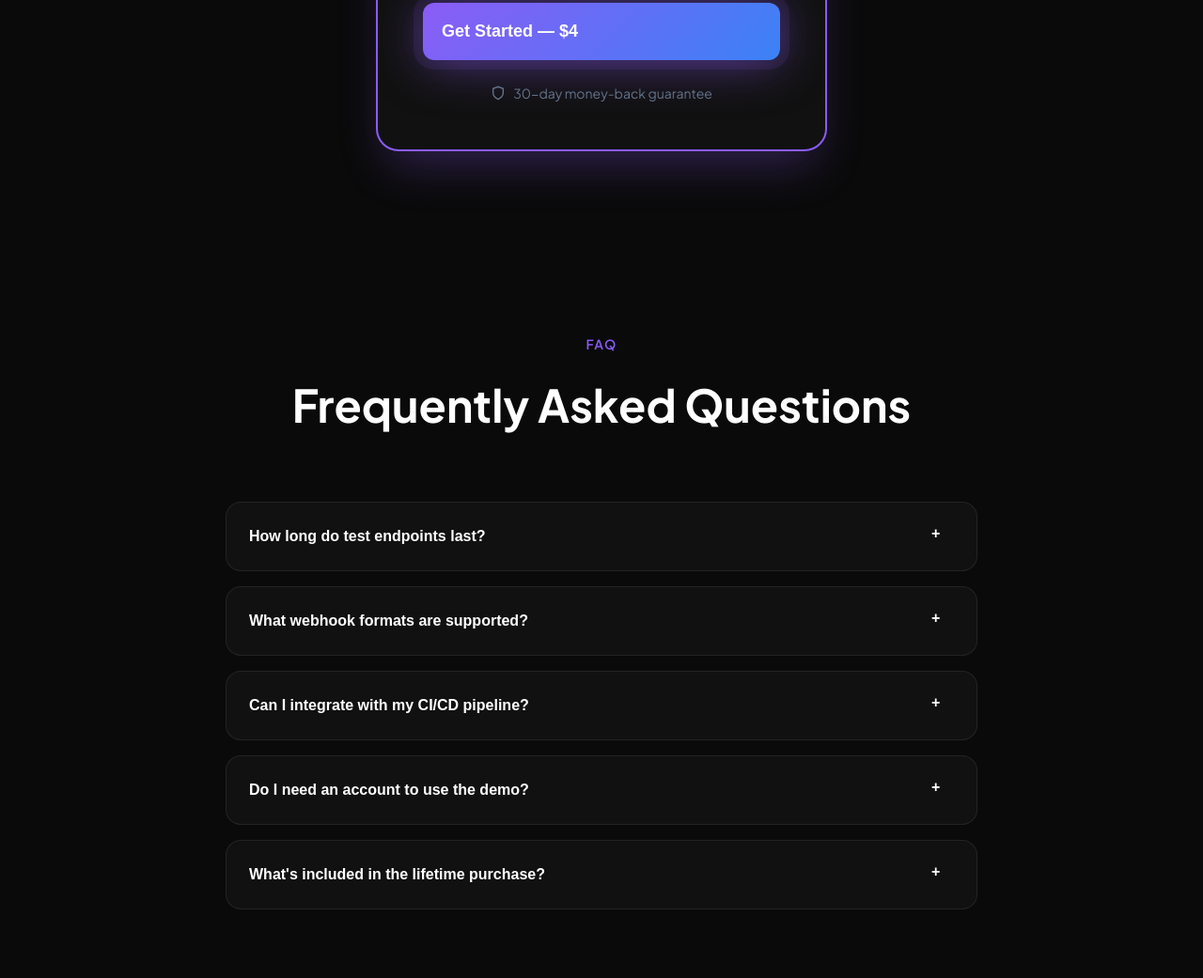
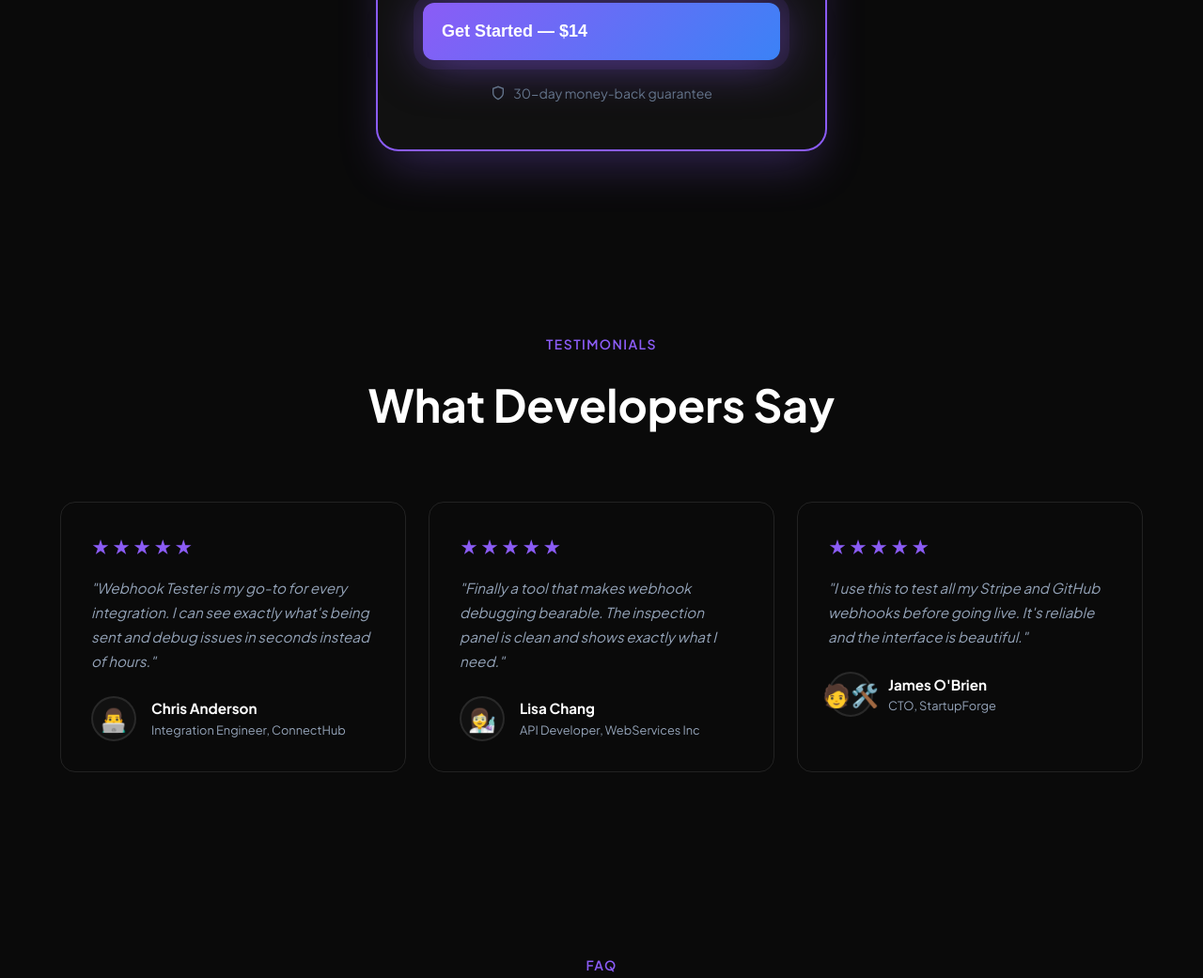
Before and after one commit to universe7creator/webhook-tester, a website: page public/index.html in a window 1280 px wide. Shown: the part 3998-5039 px from the top of the page at 94% size. Drawn offline with Linux system fonts and the light colour scheme.

Commit message:
fix: redeploy - Cycle 992

```diff
--- a/public/index.html
+++ b/public/index.html
@@ -714,6 +714,66 @@
       gap: 0.5rem;
     }
 
+    /* Testimonials Section */
+    .testimonials {
+      padding: 6rem 0;
+    }
+    .testimonials-grid {
+      display: grid;
+      grid-template-columns: repeat(auto-fit, minmax(320px, 1fr));
+      gap: 1.5rem;
+    }
+    .testimonial-card {
+      background: var(--bg-card);
+      border: 1px solid var(--border);
+      border-radius: 16px;
+      padding: 2rem;
+      transition: all 0.3s ease;
+    }
+    .testimonial-card:hover {
+      transform: translateY(-5px);
+      border-color: var(--accent-primary);
+      box-shadow: 0 20px 40px rgba(0,0,0,0.3);
+    }
+    .testimonial-stars {
+      color: var(--accent-primary);
+      font-size: 1.2rem;
+      letter-spacing: 2px;
+      margin-bottom: 1rem;
+    }
+    .testimonial-text {
+      color: var(--text-secondary);
+      font-size: 0.95rem;
+      line-height: 1.7;
+      margin-bottom: 1.5rem;
+      font-style: italic;
+    }
+    .testimonial-author {
+      display: flex;
+      align-items: center;
+      gap: 1rem;
+    }
+    .testimonial-avatar {
+      width: 48px;
+      height: 48px;
+      background: var(--bg-secondary);
+      border: 2px solid var(--border);
+      border-radius: 50%;
+      display: flex;
+      align-items: center;
+      justify-content: center;
+      font-size: 1.5rem;
+    }
+    .testimonial-name {
+      font-weight: 700;
+      font-size: 0.95rem;
+      color: var(--text-primary);
+    }
+    .testimonial-role {
+      font-size: 0.8rem;
+      color: var(--text-secondary);
+    }
+
     /* FAQ Section */
     .faq {
       padding: 6rem 0;
@@ -1149,7 +1209,7 @@
         <div class="pricing-badge">One-Time Payment</div>
         <h2 class="pricing-title">Webhook Tester Pro</h2>
         <div class="pricing-price">
-          $4<span>/lifetime</span>
+          $14<span>/lifetime</span>
         </div>
         <p class="pricing-description">
           Everything you need to test and debug webhooks forever.
@@ -1193,13 +1253,58 @@
           </li>
         </ul>
         <button id="buyBtn" class="btn btn-primary pricing-cta">
-          <span>Get Started — $4</span>
+          <span>Get Started — $14</span>
         </button>
         <div class="pricing-guarantee">
           <svg width="16" height="16" viewBox="0 0 24 24" fill="none" stroke="currentColor" stroke-width="2">
             <path d="M12 22s8-4 8-10V5l-8-3-8 3v7c0 6 8 10 8 10z"/>
           </svg>
           30-day money-back guarantee
+        </div>
+      </div>
+    </div>
+  </section>
+
+  <!-- Testimonials Section -->
+  <section class="testimonials">
+    <div class="container">
+      <div class="section-header">
+        <span class="section-label">TESTIMONIALS</span>
+        <h2 class="section-title">What Developers Say</h2>
+      </div>
+      <div class="testimonials-grid">
+        <div class="testimonial-card">
+          <div class="testimonial-stars">★★★★★</div>
+          <p class="testimonial-text">"Webhook Tester is my go-to for every integration. I can see exactly what's being sent and debug issues in seconds instead of hours."</p>
+          <div class="testimonial-author">
+            <div class="testimonial-avatar">👨‍💻</div>
+            <div>
+              <div class="testimonial-name">Chris Anderson</div>
+              <div class="testimonial-role">Integration Engineer, ConnectHub</div>
+            </div>
+          </div>
+        </div>
+        <div class="testimonial-card">
+          <div class="testimonial-stars">★★★★★</div>
+          <p class="testimonial-text">"Finally a tool that makes webhook debugging bearable. The inspection panel is clean and shows exactly what I need."</p>
+          <div class="testimonial-author">
+            <div class="testimonial-avatar">👩‍🔬</div>
+            <div>
+              <div class="testimonial-name">Lisa Chang</div>
+              <div class="testimonial-role">API Developer, WebServices Inc</div>
+            </div>
+          </div>
+        </div>
+        <div class="testimonial-card">
+          <div class="testimonial-stars">★★★★★</div>
+          <p class="testimonial-text">"I use this to test all my Stripe and GitHub webhooks before going live. It's reliable and the interface is beautiful."</p>
+          <div class="testimonial-author">
+            <div class="testimonial-avatar">🧑‍🛠️</div>
+            <div>
+              <div class="testimonial-name">James O'Brien</div>
+              <div class="testimonial-role">CTO, StartupForge</div>
+            </div>
+          </div>
         </div>
       </div>
     </div>
```
Also changed, not shown: product.json (+6 -5 lines), 1 other file.
